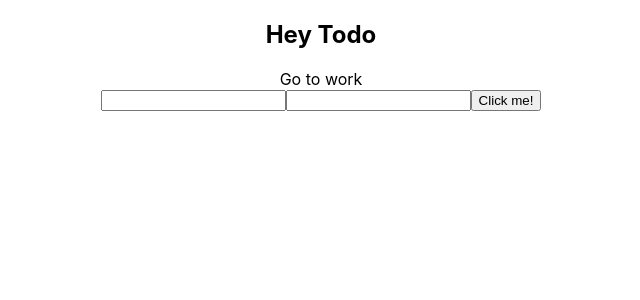
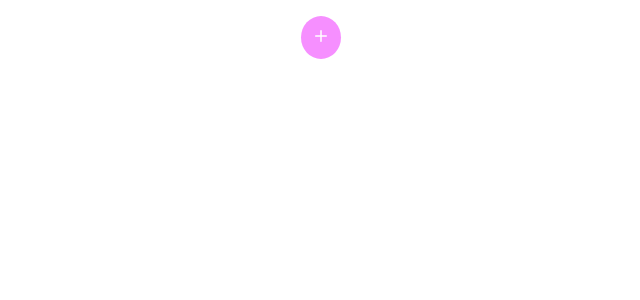
Before and after one commit to Zoey-dev/To-Do-Application, a React (Create React App) app: page / in a window 1280 px wide. Shown: the top 300 px of the page, without its empty margins (319-959 px from the left). Built offline with nearby package versions, Linux system fonts and the light colour scheme.

Commit message:
Adds Button Component

```diff
--- a/package.json
+++ b/package.json
@@ -9,6 +9,7 @@
     "firebase": "^8.2.2",
     "react": "^17.0.1",
     "react-dom": "^17.0.1",
+    "react-icons": "^4.1.0",
     "react-scripts": "4.0.1",
     "uuid": "^8.3.2",
     "web-vitals": "^0.2.4"
--- a/src/App.css
+++ b/src/App.css
@@ -1,38 +1,3 @@
 .App {
   text-align: center;
 }
-
-.App-logo {
-  height: 40vmin;
-  pointer-events: none;
-}
-
-@media (prefers-reduced-motion: no-preference) {
-  .App-logo {
-    animation: App-logo-spin infinite 20s linear;
-  }
-}
-
-.App-header {
-  background-color: #282c34;
-  min-height: 100vh;
-  display: flex;
-  flex-direction: column;
-  align-items: center;
-  justify-content: center;
-  font-size: calc(10px + 2vmin);
-  color: white;
-}
-
-.App-link {
-  color: #61dafb;
-}
-
-@keyframes App-logo-spin {
-  from {
-    transform: rotate(0deg);
-  }
-  to {
-    transform: rotate(360deg);
-  }
-}
--- a/src/App.js
+++ b/src/App.js
@@ -1,13 +1,10 @@
 import './App.css';
-import Todo from './Components/Todo';
-import AppContextProvider from './StateManager/context';
+import Button from './Components/Button/button'
 
 function App() {
   return (
     <div className="App">
-      <AppContextProvider>
-      <Todo />
-      </AppContextProvider>
+      <Button handleClick={() => alert("hello")}/>
     </div>
   );
 }
--- /dev/null
+++ b/src/Components/Button/button.css
@@ -0,0 +1,27 @@
+.button{
+    border-radius: 100%;
+    padding: 0.5rem;
+    margin: 1rem;
+    background-color: #f68fff;
+    border: none;
+}
+
+.add-icon{
+    font-size: 1.5rem;
+    color: white;
+    font-weight: 100;
+}
+
+.edit-icon{
+    font-size: 1.5rem;
+    color: white;
+}
+
+.arrow-icon{
+    font-size: 1.5rem;
+    color: white;
+}
+
+.button:hover{
+    cursor: pointer;
+}
--- /dev/null
+++ b/src/Components/Button/button.js
@@ -0,0 +1,23 @@
+import React from 'react';
+import './button.css';
+import { IoIosAdd, IoIosArrowBack} from 'react-icons/io';
+import { BiEditAlt } from 'react-icons/bi';
+
+function Button( {type, handleClick } ) {
+
+
+    return (
+            <button className="button"
+            onClick = {handleClick}
+            type={type}>
+
+            <IoIosAdd className="add-icon" />
+
+            {/* <BiEditAlt className="edit-icon" /> */}
+            {/* <IoIosArrowBack className="arrow-icon" /> */}
+
+            </button>
+    );
+}
+
+export default Button;
```
Also changed, not shown: 2 other files (tests, documents, lock files or other folders).
